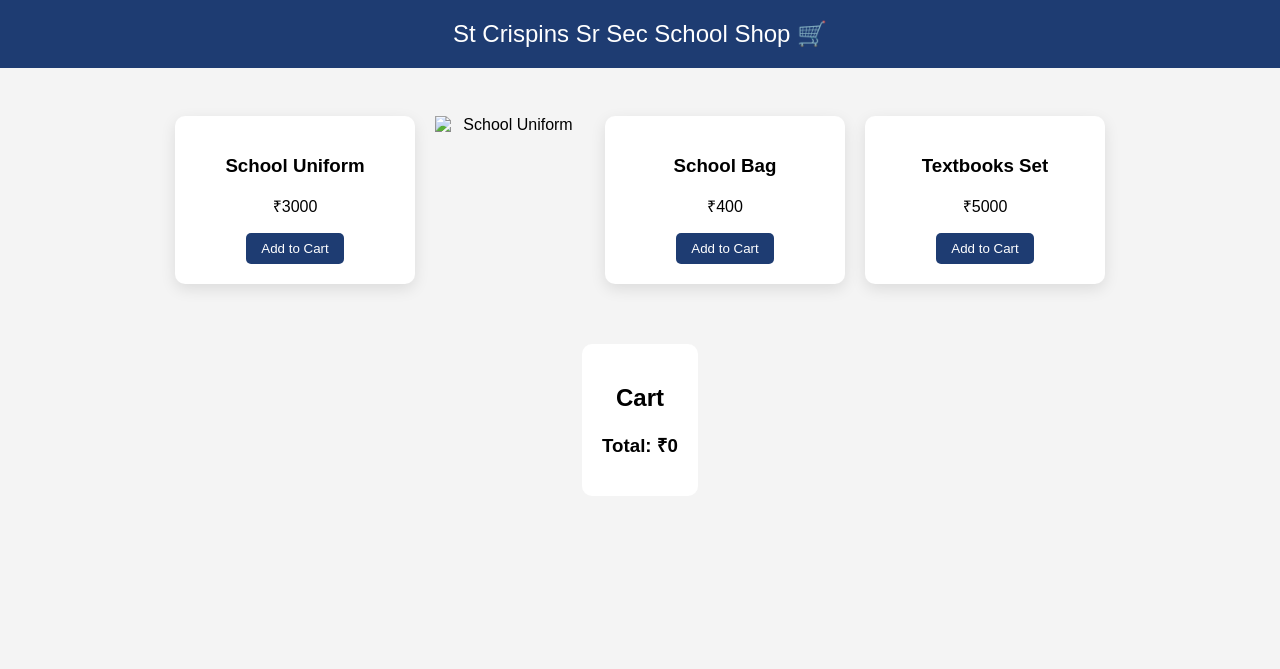
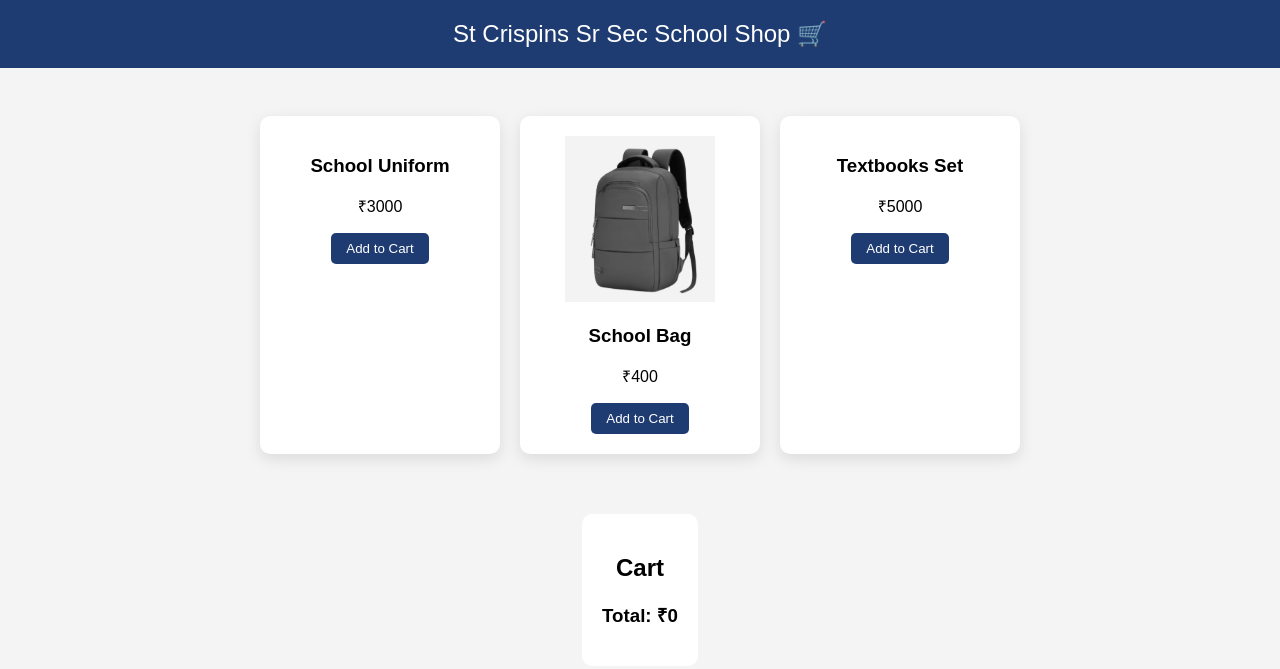
Before and after one commit to adityakumar56078-hub/stcrispin-shop, a plain HTML site: page index.html in a window 1280 px wide. Drawn offline with Linux system fonts and the light colour scheme.

Commit message:
Update index.html

```diff
--- a/index.html
+++ b/index.html
@@ -68,8 +68,10 @@
         <p>₹3000</p>
         <button onclick="addToCart('School Uniform',1500)">Add to Cart</button>
     </div>
-<img src="images/school_uniform.jpg" alt="School Uniform" width="150px">
+
     <div class="card">
+        <img src="https://github.com/adityakumar56078-hub/stcrispin-shop/blob/main/Screenshot%202026-02-20%20182955.png"
+            alt="School Uniform" width="150px">
         <h3>School Bag</h3>
         <p>₹400</p>
         <button onclick="addToCart('School Bag',800)">Add to Cart</button>
```
